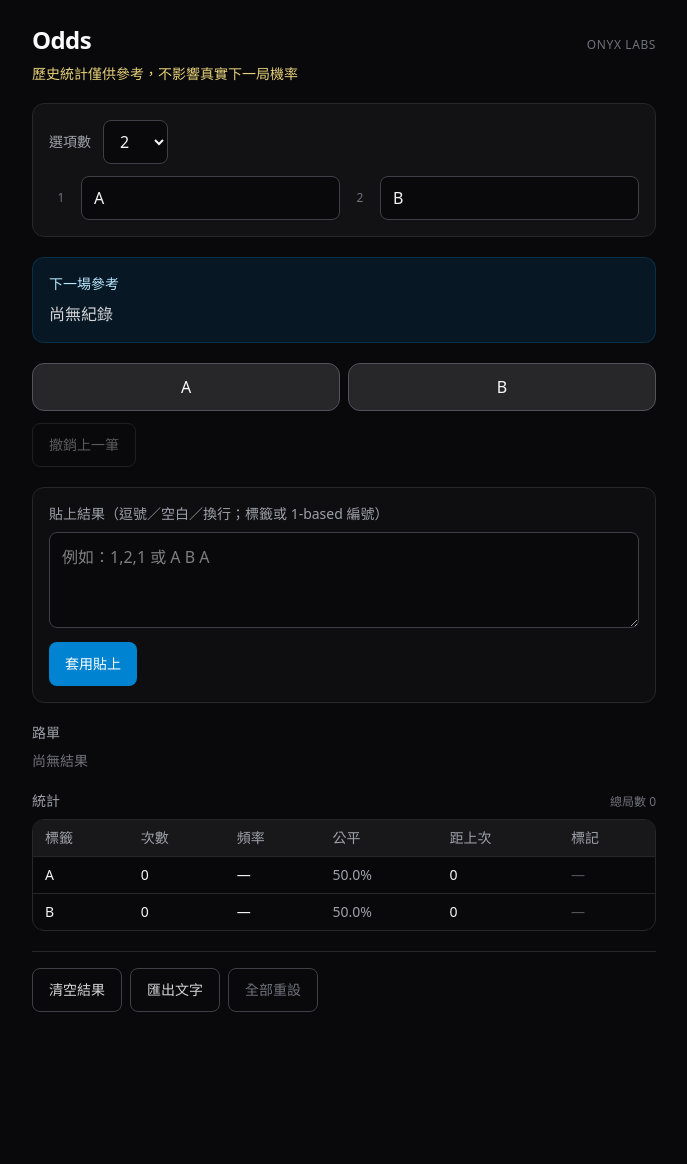
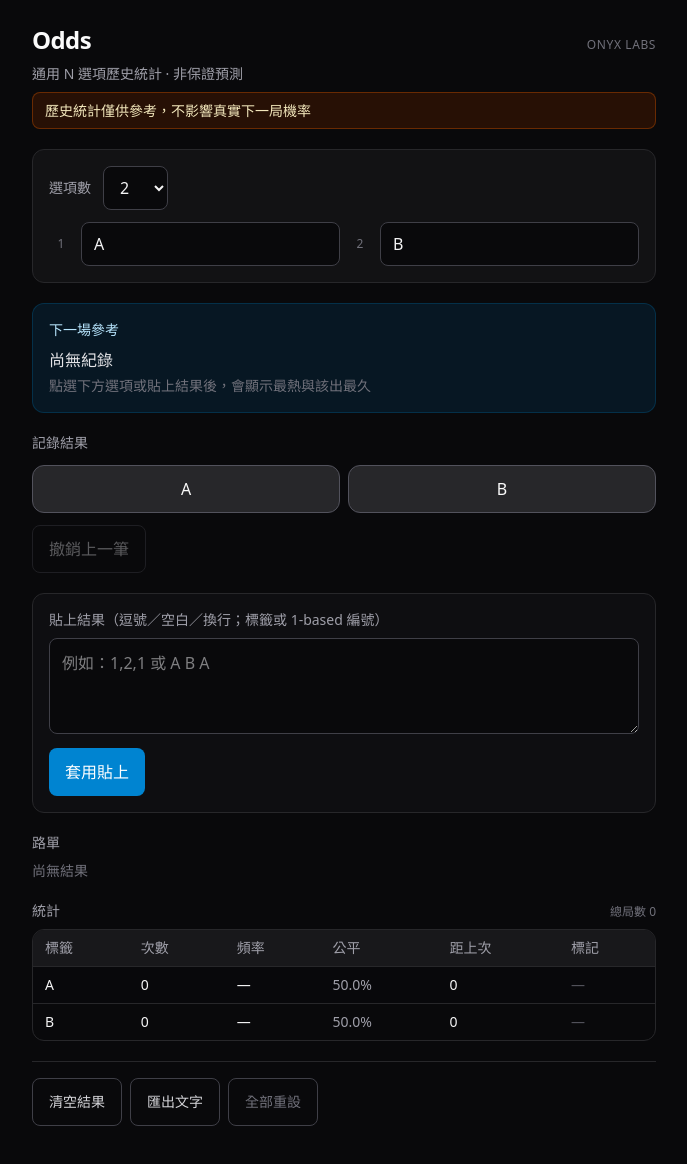
Before and after one commit to ilovemagicker/onyx-odds, a Next.js app: page / in a window 1280 px wide. Shown: the top 1164 px of the page, without its empty margins (296-983 px from the left). Before the commit the page ends 1068 px from the top, so only its background shows below. Built offline with nearby package versions, Linux system fonts and the light colour scheme.

Commit message:
chore: SEO polish and README

```diff
--- a/app/globals.css
+++ b/app/globals.css
@@ -2,6 +2,19 @@
 
 body {
   @apply bg-zinc-950 text-zinc-100 antialiased;
+  padding-bottom: env(safe-area-inset-bottom, 0px);
+}
+
+button,
+[type="button"],
+[type="submit"],
+select {
+  touch-action: manipulation;
+}
+
+.disclaimer {
+  /* Keep above-fold on ~390px phones: short, high-contrast strip */
+  @apply rounded-lg border border-amber-800/60 bg-amber-950/50 px-3 py-2;
 }
 
 .road-scroll {
--- a/app/layout.tsx
+++ b/app/layout.tsx
@@ -1,11 +1,28 @@
 import type { Metadata } from "next";
 import "./globals.css";
 
+const siteUrl = "https://odds.onyxlab.dev";
+const description =
+  "通用 N 選項歷史統計工具（Onyx Labs）。依紀錄顯示頻率與該出參考——統計工具／非保證預測，不影響真實下一局機率。";
+
 export const metadata: Metadata = {
+  metadataBase: new URL(siteUrl),
   title: "Odds · Onyx Labs",
-  description:
-    "通用 N 選項機率統計工具。依歷史結果顯示頻率與該出參考——統計參考／非預測保證。",
+  description,
   applicationName: "Onyx Odds",
+  openGraph: {
+    title: "Odds · Onyx Labs",
+    description,
+    url: siteUrl,
+    siteName: "Onyx Labs",
+    locale: "zh_HK",
+    type: "website",
+  },
+  twitter: {
+    card: "summary",
+    title: "Odds · Onyx Labs",
+    description,
+  },
 };
 
 export default function RootLayout({
--- a/components/Disclaimer.tsx
+++ b/components/Disclaimer.tsx
@@ -1,6 +1,6 @@
 export function Disclaimer() {
   return (
-    <p className="disclaimer text-sm text-amber-200/90 leading-snug">
+    <p className="disclaimer text-sm text-amber-100/95 leading-snug">
       歷史統計僅供參考，不影響真實下一局機率
     </p>
   );
--- a/components/OddsApp.tsx
+++ b/components/OddsApp.tsx
@@ -145,7 +145,7 @@ export function OddsApp() {
   }, [options, results]);
 
   return (
-    <div className="mx-auto flex min-h-dvh max-w-2xl flex-col gap-5 px-4 py-6 sm:px-6">
+    <div className="mx-auto flex min-h-dvh max-w-2xl flex-col gap-4 px-4 py-5 sm:gap-5 sm:px-6 sm:py-6">
       <header className="space-y-2">
         <div className="flex flex-wrap items-baseline justify-between gap-2">
           <h1 className="text-2xl font-semibold tracking-tight text-zinc-50">
@@ -155,6 +155,9 @@ export function OddsApp() {
             Onyx Labs
           </span>
         </div>
+        <p className="text-sm text-zinc-400">
+          通用 N 選項歷史統計 · 非保證預測
+        </p>
         <Disclaimer />
       </header>
 
@@ -184,21 +187,21 @@ export function OddsApp() {
       <footer className="flex flex-wrap gap-2 border-t border-zinc-800 pt-4 pb-8">
         <button
           type="button"
-          className="min-h-11 rounded-lg border border-zinc-700 px-4 text-sm text-zinc-300 hover:border-zinc-500"
+          className="min-h-12 rounded-lg border border-zinc-700 px-4 text-sm text-zinc-300 hover:border-zinc-500"
           onClick={handleClear}
         >
           清空結果
         </button>
         <button
           type="button"
-          className="min-h-11 rounded-lg border border-zinc-700 px-4 text-sm text-zinc-300 hover:border-zinc-500"
+          className="min-h-12 rounded-lg border border-zinc-700 px-4 text-sm text-zinc-300 hover:border-zinc-500"
           onClick={handleExport}
         >
           匯出文字
         </button>
         <button
           type="button"
-          className="min-h-11 rounded-lg border border-zinc-700 px-4 text-sm text-zinc-500 hover:border-zinc-500"
+          className="min-h-12 rounded-lg border border-zinc-700 px-4 text-sm text-zinc-500 hover:border-zinc-500"
           onClick={handleResetAll}
         >
           全部重設
--- a/components/PasteInput.tsx
+++ b/components/PasteInput.tsx
@@ -29,7 +29,7 @@ export function PasteInput({ error, onApply }: Props) {
       ) : null}
       <button
         type="button"
-        className="min-h-11 rounded-lg bg-sky-600 px-4 text-sm font-medium text-white hover:bg-sky-500"
+        className="min-h-12 rounded-lg bg-sky-600 px-4 text-base font-medium text-white hover:bg-sky-500"
         onClick={() => {
           if (onApply(text)) setText("");
         }}
--- a/components/ReferenceBanner.tsx
+++ b/components/ReferenceBanner.tsx
@@ -20,7 +20,12 @@ export function ReferenceBanner({ options, stats }: Props) {
     <section className="rounded-xl border border-sky-900/50 bg-sky-950/40 p-4">
       <h2 className="mb-2 text-sm font-medium text-sky-200">下一場參考</h2>
       {empty ? (
-        <p className="text-base text-zinc-300">尚無紀錄</p>
+        <div className="space-y-1">
+          <p className="text-base font-medium text-zinc-200">尚無紀錄</p>
+          <p className="text-sm text-zinc-500">
+            點選下方選項或貼上結果後，會顯示最熱與該出最久
+          </p>
+        </div>
       ) : (
         <dl className="grid gap-2 sm:grid-cols-2">
           <div>
--- a/components/ResultButtons.tsx
+++ b/components/ResultButtons.tsx
@@ -12,6 +12,7 @@ type Props = {
 export function ResultButtons({ options, canUndo, onPick, onUndo }: Props) {
   return (
     <section className="space-y-3">
+      <h2 className="text-sm font-medium text-zinc-400">記錄結果</h2>
       <div className="flex flex-wrap gap-2">
         {options.map((o) => (
           <button
@@ -26,7 +27,7 @@ export function ResultButtons({ options, canUndo, onPick, onUndo }: Props) {
       </div>
       <button
         type="button"
-        className="min-h-11 rounded-lg border border-zinc-700 px-4 text-sm text-zinc-300 disabled:cursor-not-allowed disabled:opacity-40 hover:enabled:border-zinc-500"
+        className="min-h-12 rounded-lg border border-zinc-700 px-4 text-base text-zinc-300 disabled:cursor-not-allowed disabled:opacity-40 hover:enabled:border-zinc-500"
         disabled={!canUndo}
         onClick={onUndo}
       >
```
Also changed, not shown: 1 other file (tests, documents, lock files or other folders).
